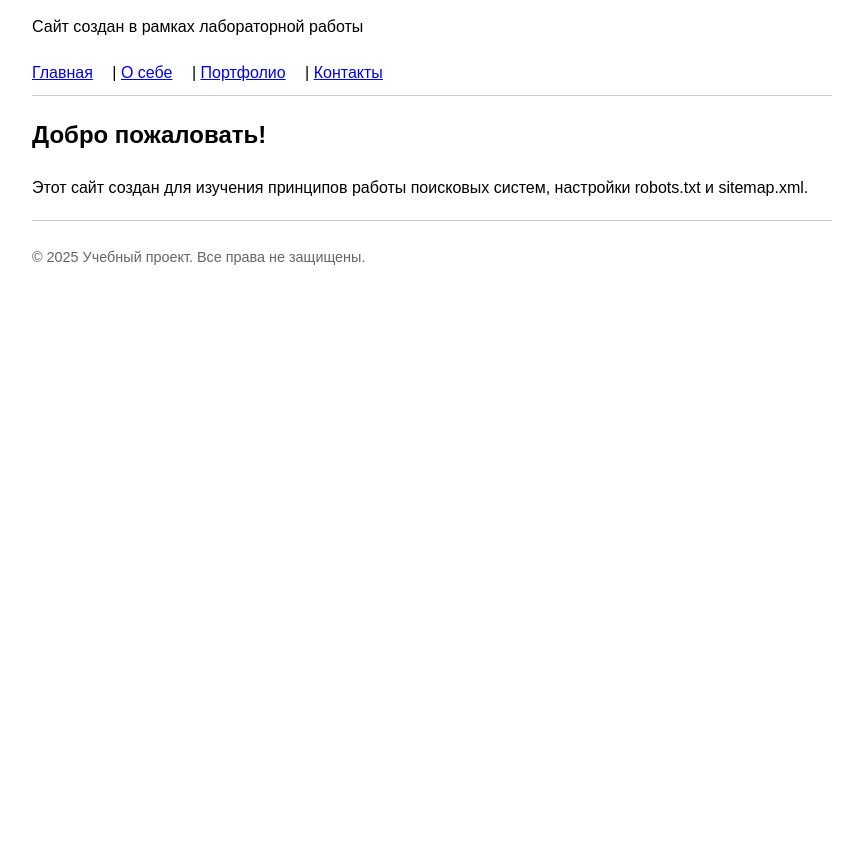
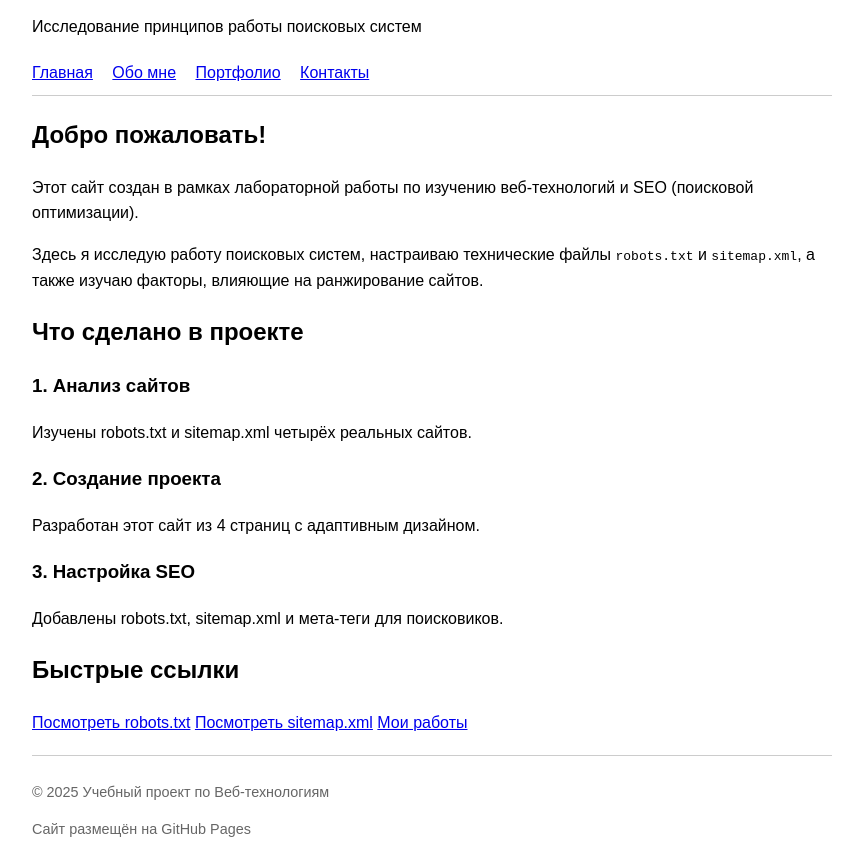
Before and after one commit to KCHAUUU/university-lab-seo, a plain HTML site: page index.html in a window 1280 px wide. Shown: the part 80-941 px from the top of the page, without its empty margins (208-1071 px from the left). Before the commit the page ends 800 px from the top, so only its background shows below. Drawn offline with Linux system fonts and the light colour scheme.

Commit message:
Update index.html

```diff
--- a/index.html
+++ b/index.html
@@ -3,26 +3,70 @@
 <head>
     <meta charset="UTF-8">
     <meta name="viewport" content="width=device-width, initial-scale=1.0">
-    <title>Мой учебный сайт | Главная</title>
+    <title>Учебный проект по Веб-технологиям и SEO</title>
     <link rel="stylesheet" href="css/style.css">
+    <link href="https://fonts.googleapis.com/css2?family=Montserrat:wght@400;500;600&family=Open+Sans&display=swap" rel="stylesheet">
 </head>
 <body>
-    <header>
-        <h1>Мой учебный проект по Веб-технологиям</h1>
-        <p>Сайт создан в рамках лабораторной работы</p>
+    <header class="site-header">
+        <div class="container">
+            <div class="header-content">
+                <h1 class="site-title">Учебный проект</h1>
+                <p class="site-subtitle">Исследование принципов работы поисковых систем</p>
+            </div>
+            <nav class="main-nav">
+                <a href="index.html" class="nav-link active">Главная</a>
+                <a href="about.html" class="nav-link">Обо мне</a>
+                <a href="portfolio.html" class="nav-link">Портфолио</a>
+                <a href="contacts.html" class="nav-link">Контакты</a>
+            </nav>
+        </div>
     </header>
-    <nav>
-        <a href="index.html">Главная</a> |
-        <a href="about.html">О себе</a> |
-        <a href="portfolio.html">Портфолио</a> |
-        <a href="contacts.html">Контакты</a>
-    </nav>
-    <main>
-        <h2>Добро пожаловать!</h2>
-        <p>Этот сайт создан для изучения принципов работы поисковых систем, настройки robots.txt и sitemap.xml.</p>
+
+    <main class="container">
+        <section class="intro">
+            <h2 class="section-title">Добро пожаловать!</h2>
+            <div class="intro-content">
+                <p>Этот сайт создан в рамках лабораторной работы по изучению веб-технологий и SEO (поисковой оптимизации).</p>
+                <p>Здесь я исследую работу поисковых систем, настраиваю технические файлы <code>robots.txt</code> и <code>sitemap.xml</code>, а также изучаю факторы, влияющие на ранжирование сайтов.</p>
+            </div>
+        </section>
+
+        <section class="features">
+            <h2 class="section-title">Что сделано в проекте</h2>
+            <div class="features-grid">
+                <div class="feature">
+                    <h3>1. Анализ сайтов</h3>
+                    <p>Изучены robots.txt и sitemap.xml четырёх реальных сайтов.</p>
+                </div>
+                <div class="feature">
+                    <h3>2. Создание проекта</h3>
+                    <p>Разработан этот сайт из 4 страниц с адаптивным дизайном.</p>
+                </div>
+                <div class="feature">
+                    <h3>3. Настройка SEO</h3>
+                    <p>Добавлены robots.txt, sitemap.xml и мета-теги для поисковиков.</p>
+                </div>
+            </div>
+        </section>
+
+        <section class="quick-links">
+            <h2 class="section-title">Быстрые ссылки</h2>
+            <div class="links">
+                <a href="robots.txt" class="btn" target="_blank">Посмотреть robots.txt</a>
+                <a href="sitemap.xml" class="btn btn-secondary" target="_blank">Посмотреть sitemap.xml</a>
+                <a href="portfolio.html" class="btn">Мои работы</a>
+            </div>
+        </section>
     </main>
-    <footer>
-        <p>© 2025 Учебный проект. Все права не защищены.</p>
+
+    <footer class="site-footer">
+        <div class="container">
+            <p>© 2025 Учебный проект по Веб-технологиям</p>
+            <p>Сайт размещён на GitHub Pages</p>
+        </div>
     </footer>
+
+    <script src="js/script.js"></script>
 </body>
 </html>
```
